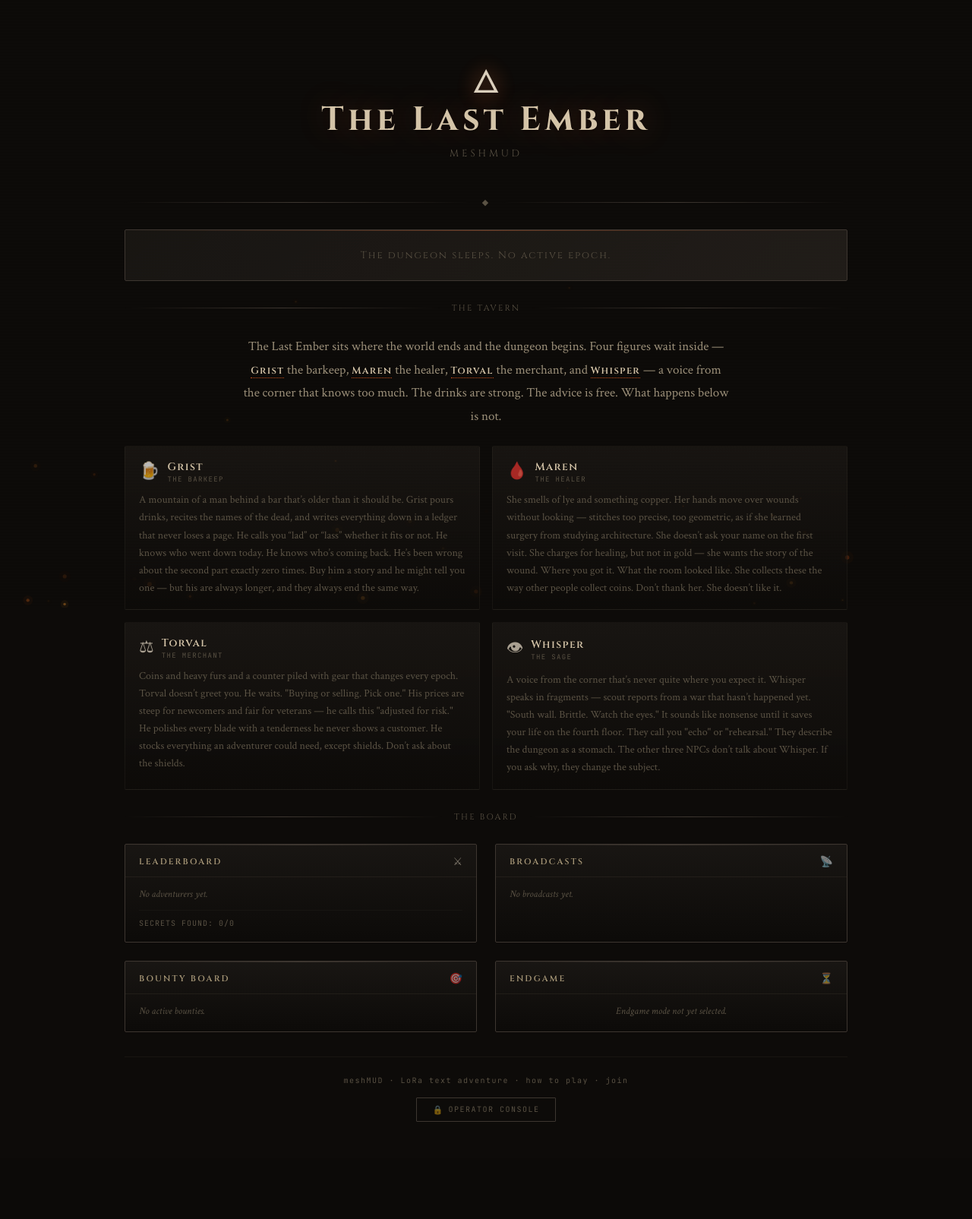
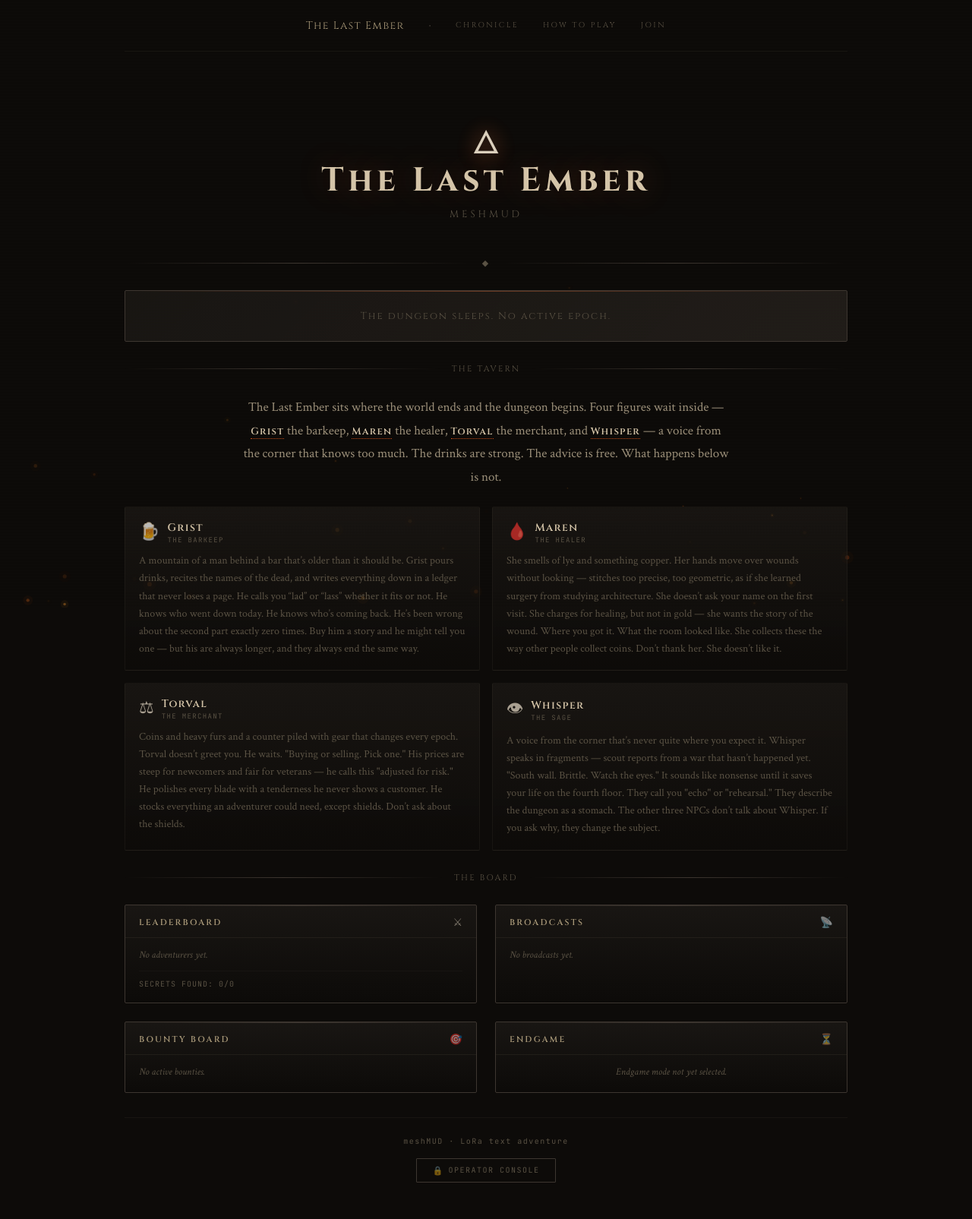
Before and after one commit to zvx-echo6/mmud, a Flask app: page / in a window 1280 px wide. Shown: the whole page at 76% size. Before the commit the page ends 1477 px from the top, so only its background shows below. Run offline with Flask 3, Linux system fonts and the light colour scheme; data that the repository does not hold is empty; parts of the project's set-up code (start-up, migrations or seed data) failed here and were passed over.

Commit message:
Add nav bar to dashboard page for consistent top navigation
Co-Authored-By: Claude Opus 4.6 <noreply@anthropic.com>

```diff
--- a/src/web/templates/index.html
+++ b/src/web/templates/index.html
@@ -3,7 +3,14 @@
 {% block title %}The Last Ember{% endblock %}
 
 {% block nav %}
-  <!-- Dashboard uses tavern header instead of nav -->
+  <nav class="nav-bar">
+    <a class="nav-home active" href="{{ url_for('public.index') }}">The Last Ember</a>
+    <span class="nav-sep">·</span>
+    <a class="nav-link" href="{{ url_for('public.chronicle') }}">Chronicle</a>
+    <a class="nav-link" href="{{ url_for('public.howto') }}">How to Play</a>
+    <a class="nav-link" href="{{ url_for('public.join') }}">Join</a>
+  </nav>
+
   <header class="tavern-header">
     <div class="tavern-sigil"></div>
     <h1 class="tavern-name">The Last Ember</h1>
@@ -300,7 +307,7 @@
 {% block footer %}
   <div class="tavern-footer">
     <div class="footer-mesh">
-      meshMUD · LoRa text adventure · <a href="{{ url_for('public.howto') }}">how to play</a> · <a href="{{ url_for('public.join') }}">join</a>
+      meshMUD · LoRa text adventure
     </div>
     <a class="admin-link" href="{{ url_for('admin.login') }}">
       <span class="admin-lock">🔒</span>
```
